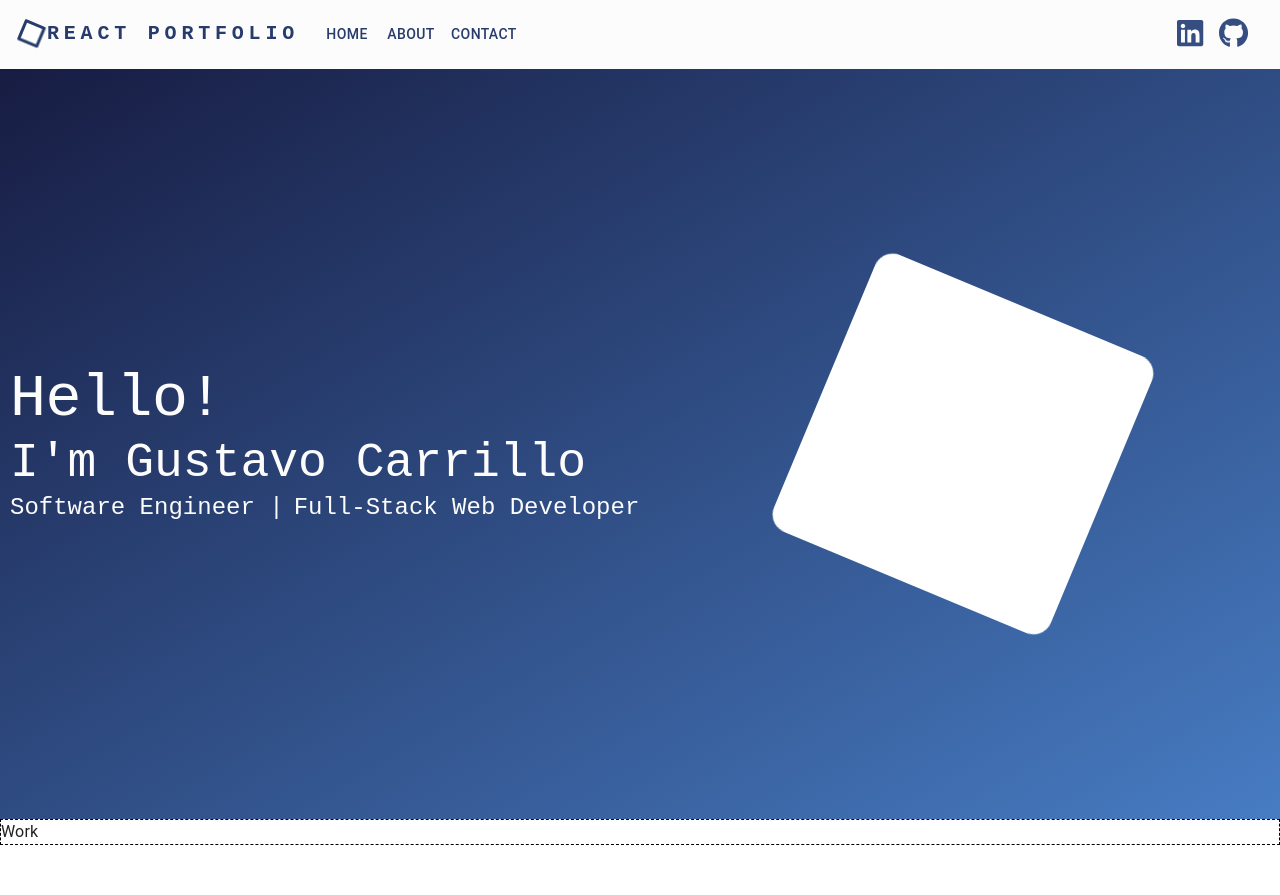
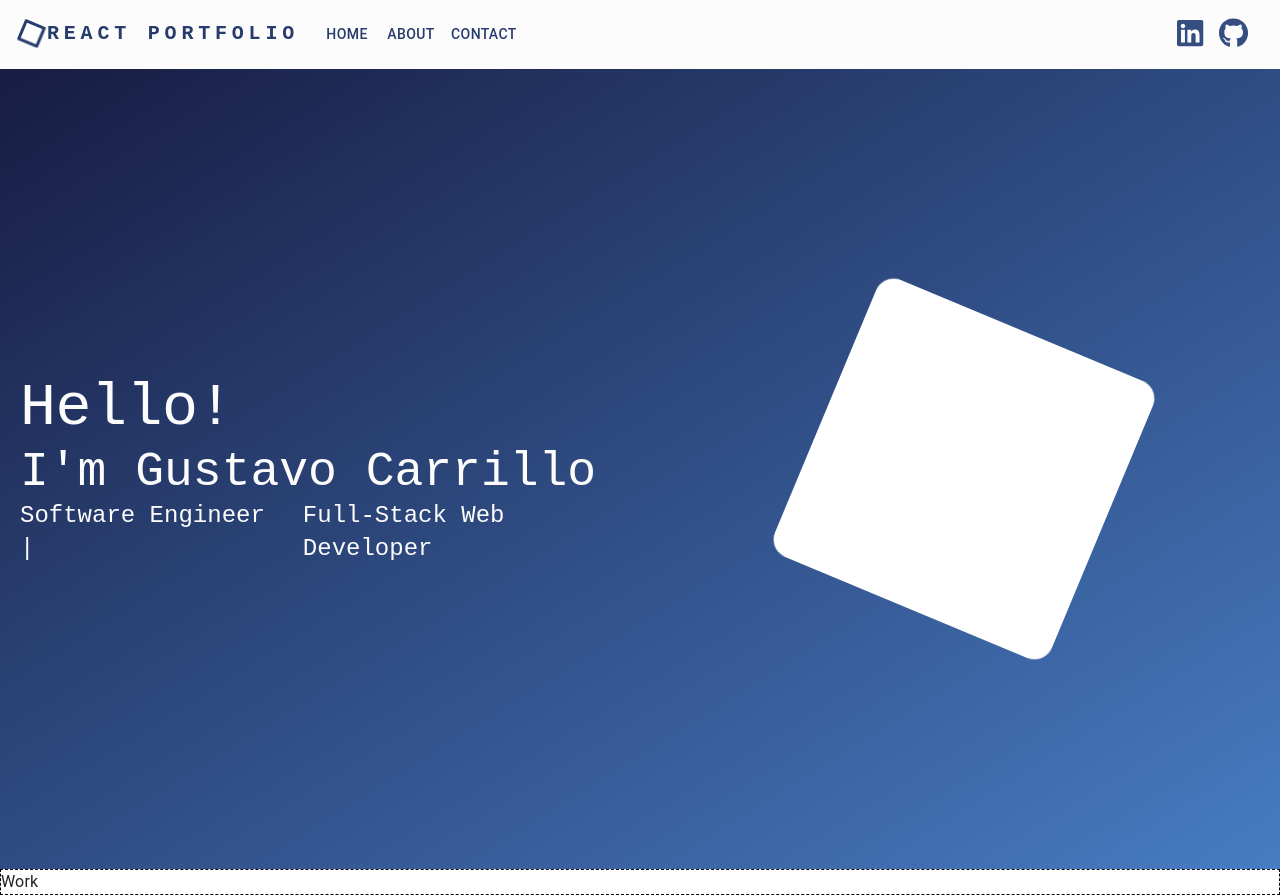
Before and after one commit to 0zrk23/react-portfolio, a React (Create React App) app: page / in a window 1280 px wide. Before the commit the page ends 845 px from the top, so only its background shows below. Built offline with nearby package versions, Linux system fonts and the light colour scheme.

Commit message:
fixed sizing issue

```diff
--- a/package.json
+++ b/package.json
@@ -21,6 +21,7 @@
     "react-router-dom": "^6.9.0",
     "react-scripts": "5.0.1",
     "sass": "^1.60.0",
+    "typescript": "^5.0.2",
     "web-vitals": "^2.1.4"
   },
   "scripts": {
--- a/src/pages/Home/Home.js
+++ b/src/pages/Home/Home.js
@@ -1,21 +1,31 @@
 import { Typography } from "@mui/material"
 import "./home.scss"
 import Morf from './../../Components/Morf/Morf';
+import { motion } from 'framer-motion';
 
 export function Home(){
     return (<div className='home-container'>
         <div className='intro'>
-            <div className='text-container'>
+        <motion.div
+                className='text-container'
+                style={{opacity: 0}}
+                animate={{
+                    opacity: 1,
+                }}
+                transition={{
+                    duration: 1
+                }}
+            >
                 <Typography sx={{fontFamily: 'monospace'}} color='primary' variant='h2'>Hello!</Typography>
                 <Typography sx={{fontFamily: 'monospace'}} color='primary' variant='h3'>I'm Gustavo Carrillo</Typography>
                 <div className="description">
                     <Typography sx={{fontFamily: 'monospace', marginRight: '10px'}} color='primary' variant='h5'> Software Engineer | </Typography>
                     <Typography sx={{fontFamily: 'monospace'}} color='primary' variant='h5'>Full-Stack Web Developer</Typography>
                 </div>
-            </div>
-            <div className='morf-container'>
+            </motion.div>
+            <motion.div className='morf-container'>
                 <Morf  scale='200px' duration='20' color='white'/>
-            </div>
+            </motion.div>
         </div>
         <div className='work-container'>
             Work
--- a/src/pages/Home/home.scss
+++ b/src/pages/Home/home.scss
@@ -25,7 +25,7 @@ $color5: #477CC3;
   // justify-content: center;
   background: linear-gradient(to bottom right, $secondary,$color5);
   padding-left: 10px;
-  height: 750px;
+  height: 800px;
 }
 
 .text-container{
@@ -37,6 +37,8 @@ $color5: #477CC3;
   // height: 750px;
   // border: 1px dashed black;
   // margin-left: 10px
+  padding-left: 10px;
+  // opacity: 0;
 }
 
 .description{
@@ -55,14 +57,7 @@ $color5: #477CC3;
   // border: 1px dashed black;
 }
 
-.work-container{
-
-}
-
 @media screen and (min-width: 1200px) {
-  .home-container{
-
-  }
   .intro{
     flex-direction: row;
   }
```
Also changed, not shown: src/Components/Navbar/Navbar.js (+53 -1 lines), 1 other file (tests, documents, lock files or other folders).
